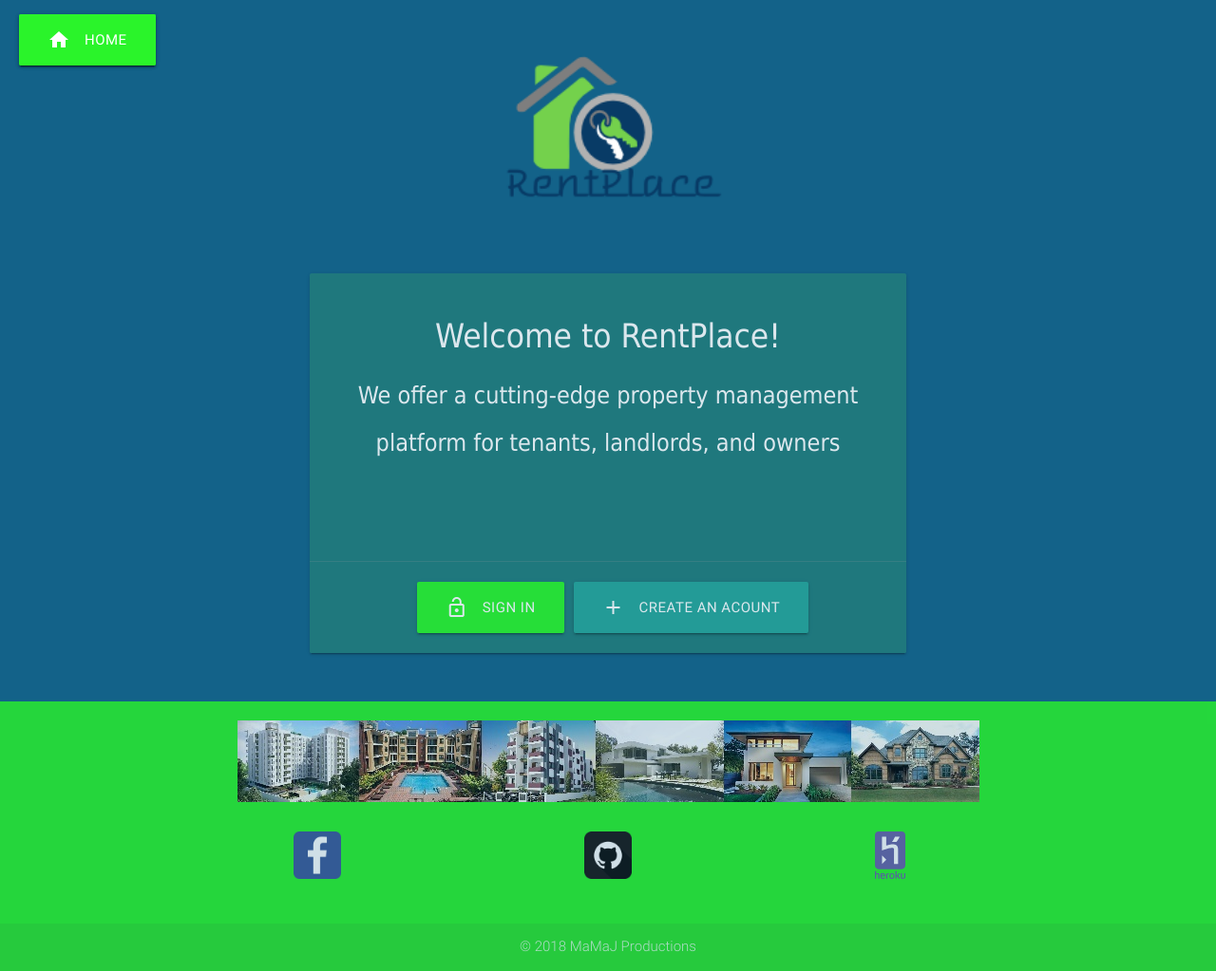
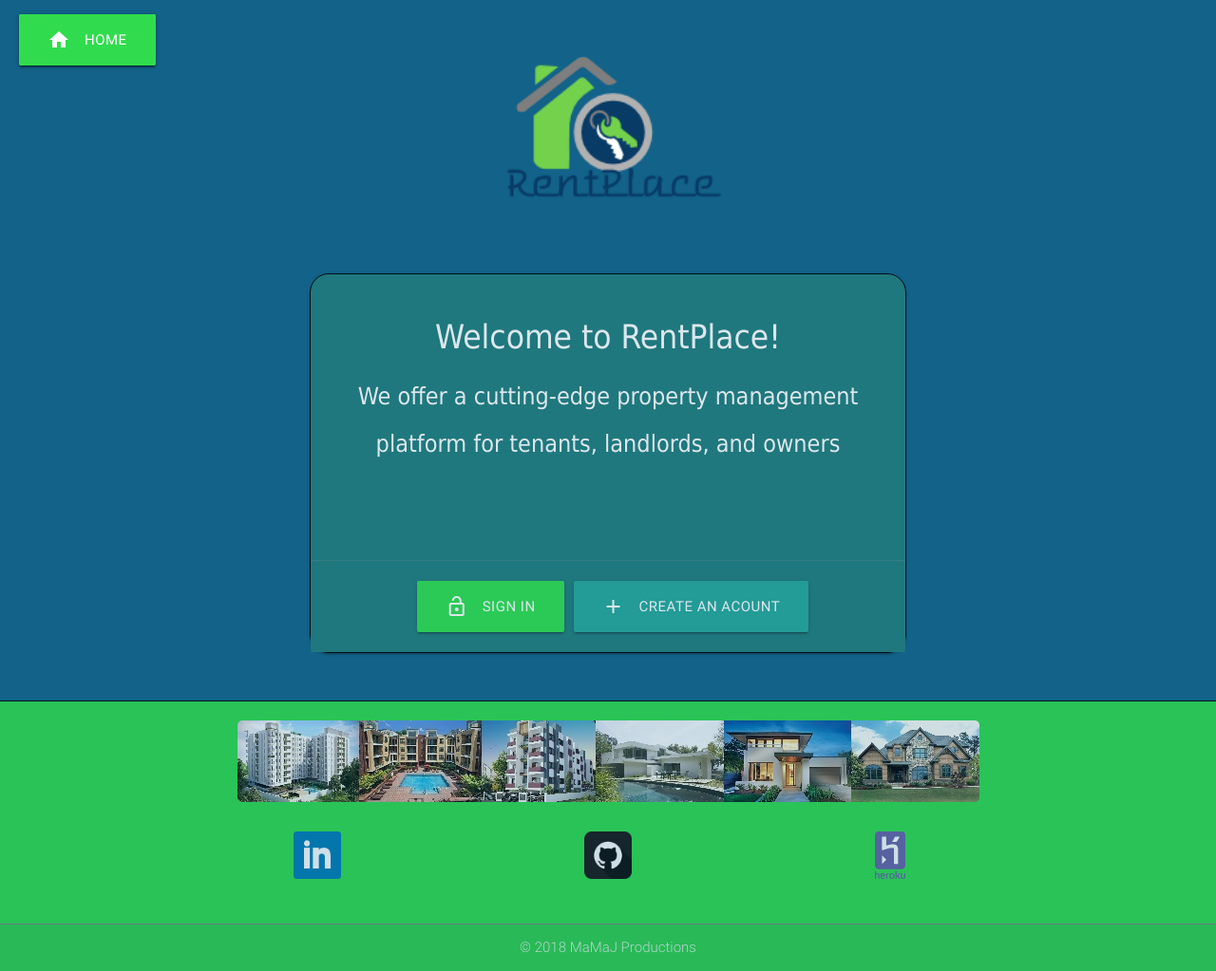
Before and after one commit to maximusunc/RentPlace, a React (Create React App) app in the folder client/: page / in a window 1280 px wide. Shown: the whole page at 95% size. Built offline with nearby package versions, Linux system fonts and the light colour scheme; what auth0-js would draw is missing.

Commit message:
updated style for presentation

```diff
--- a/client/src/App.css
+++ b/client/src/App.css
@@ -42,13 +42,13 @@ h3 {
 }
 
 #home {
-    position: absolute;
+    position: fixed;
     left: 10px;
     top: 10px;
 }
 
 #logout {
-    position: absolute;
+    position: fixed;
     right: 10px;
     top: 10px;
 }
--- a/client/src/auth/auth.js
+++ b/client/src/auth/auth.js
@@ -9,8 +9,8 @@ export default class Auth {
     auth0 = new auth0.WebAuth({
         domain: 'rentplace.auth0.com',
         clientID: 'v0W04Kiqx2m672ihXU3w5C4KWLclXCx4',
-        redirectUri: 'https://rent-place.herokuapp.com/callback',
-        // redirectUri: 'http://localhost:3000/callback',
+        // redirectUri: 'https://rent-place.herokuapp.com/callback',
+        redirectUri: 'http://localhost:3000/callback',
         audience: 'https://rentplace.auth0.com/userinfo',
         responseType: 'token id_token',
         scope: "openid profile"
--- a/client/src/components/card/card.css
+++ b/client/src/components/card/card.css
@@ -1,4 +1,6 @@
 .card {
+    border: 1px black solid;
+    border-radius: 20px;
     background: #227c7c;
     text-align: center;
     opacity: 0.85;
@@ -10,12 +12,14 @@
 }
 
 .waves-effect.waves-teal.btn-large {
-    background-color: #2af42a;
+    background-color: rgb(48,220,77);
     margin: 5px 10px;
 }
 
 .waves-effect.waves-teal.btn-medium {
-    background-color: #2af42a;
+    background-color: rgb(0,56,104);
     margin: 10px 10px;
-    color: white;
+    color: #fff;
+    border: 0px;
+    border-radius: 2px;
 }
--- a/client/src/components/footer/footer.css
+++ b/client/src/components/footer/footer.css
@@ -1,5 +1,6 @@
 .page-footer {
-    background: #2af42a;
+    border-top: 1px black solid;
+    background: rgb(48,220,77);
     opacity: 0.8;
     margin: 0;
     position: absolute;
@@ -7,7 +8,9 @@
     width: 100%;
     flex-shrink: 0;
 }
-
+.footer-copyright {
+    border-top: 1px grey solid;
+}
 .footimg {
     width: 60px;
     height: 60px;
@@ -17,7 +20,9 @@
     display: inline-block;
     padding: 5px;
 }
-
+.aptsimg {
+    border-radius: 5px;
+}
 #social {
     display: flex;
     justify-content: space-between;
--- a/client/src/components/footer/footer.js
+++ b/client/src/components/footer/footer.js
@@ -9,7 +9,7 @@ const Footer = () =>
             </div>
             <div id="social" className="row">
                 <div className="col s4">
-                    <a href="https://www.facebook.com/grndprxguy1" target="blank" rel="noopener noreferrer"><img src="./images/facebook.png" className="footimg" alt="Facebook" /></a>
+                    <a href="https://www.linkedin.com/in/maxwell-s-wang/" target="blank" rel="noopener noreferrer"><img src="./images/linkedin.png" className="footimg" alt="LinkedIn" /></a>
                 </div>
                 <div className="col s4">
                     <a href="https://github.com/maximusunc/RentPlace" target="_blank" rel="noopener noreferrer"><img src="./images/github.png" className="footimg" alt="Github" /></a>
--- a/client/src/components/landlord/landlord.css
+++ b/client/src/components/landlord/landlord.css
@@ -1,7 +1,7 @@
 li {
     color: #e0e0e0;
     text-align: left;
-    margin-left: 35%;
+    margin-left: 30%;
 }
 
 .personalInfo {
@@ -10,3 +10,6 @@ li {
 #lease {
     height: 200px;
 }
+.assign {
+    color: rgb(48,220,77);
+}
--- a/client/src/components/landlord/landlord.js
+++ b/client/src/components/landlord/landlord.js
@@ -62,17 +62,17 @@ class Landlord extends Component {
                             return <li key={property._id}>
                                 <Link to={{pathname: "/editProperty"}}>
                                     <button className="waves-effect waves-teal btn-medium" onClick={() => this.handleEdit(property._id)}><i className="material-icons left">edit</i>
-                                        Edit
+                                        Edit Property
                                     </button>
                                 </Link>
 
-                                {property.address1}:  <Link to={{pathname: "/allTenants" }} onClick={() => this.handleEdit(property._id)}>Assign a tenant</Link>
+                                {property.address1}:  <Link to={{pathname: "/allTenants" }} onClick={() => this.handleEdit(property._id)} className="assign" >Assign a tenant</Link>
                             </li>
                         } else {
                             return <li key={property._id}>
                                 <Link to={{pathname: "/editProperty"}}>
                                     <button className="waves-effect waves-teal btn-medium" onClick={() => this.handleEdit(property._id)}><i className="material-icons left">edit</i>
-                                        Edit
+                                        Edit Property
                                     </button>
                                 </Link>
 
--- a/client/src/components/servicereq/servicereq.css
+++ b/client/src/components/servicereq/servicereq.css
@@ -1,5 +1,8 @@
 .servicereq {
     border: 1px #cccccc solid;
     margin: 10px;
-    border-radius: 5px;
+    border-radius: 10px;
 }
+.waves-effect.waves-teal.btn-medium.delete {
+    background-color: rgb(255, 51, 51, 0.9);
+}
--- a/client/src/components/servicereq/servicereq.js
+++ b/client/src/components/servicereq/servicereq.js
@@ -12,7 +12,7 @@ const ServiceReq = (props) =>
                 <li>Notes: {props.notes}</li>
                 <li>Date Entered: {props.date}</li>
             </ul>
-            <button onClick={props.handleDelete} className="waves-effect waves-teal btn-medium"><i className="material-icons left">delete</i>
+            <button onClick={props.handleDelete} className="waves-effect waves-teal btn-medium delete"><i className="material-icons left">delete</i>
                 Delete
             </button>
         </div>
```
Also changed, not shown: client/public/images/linkedin.png (added), 12 other files (tests, documents, lock files or other folders).
